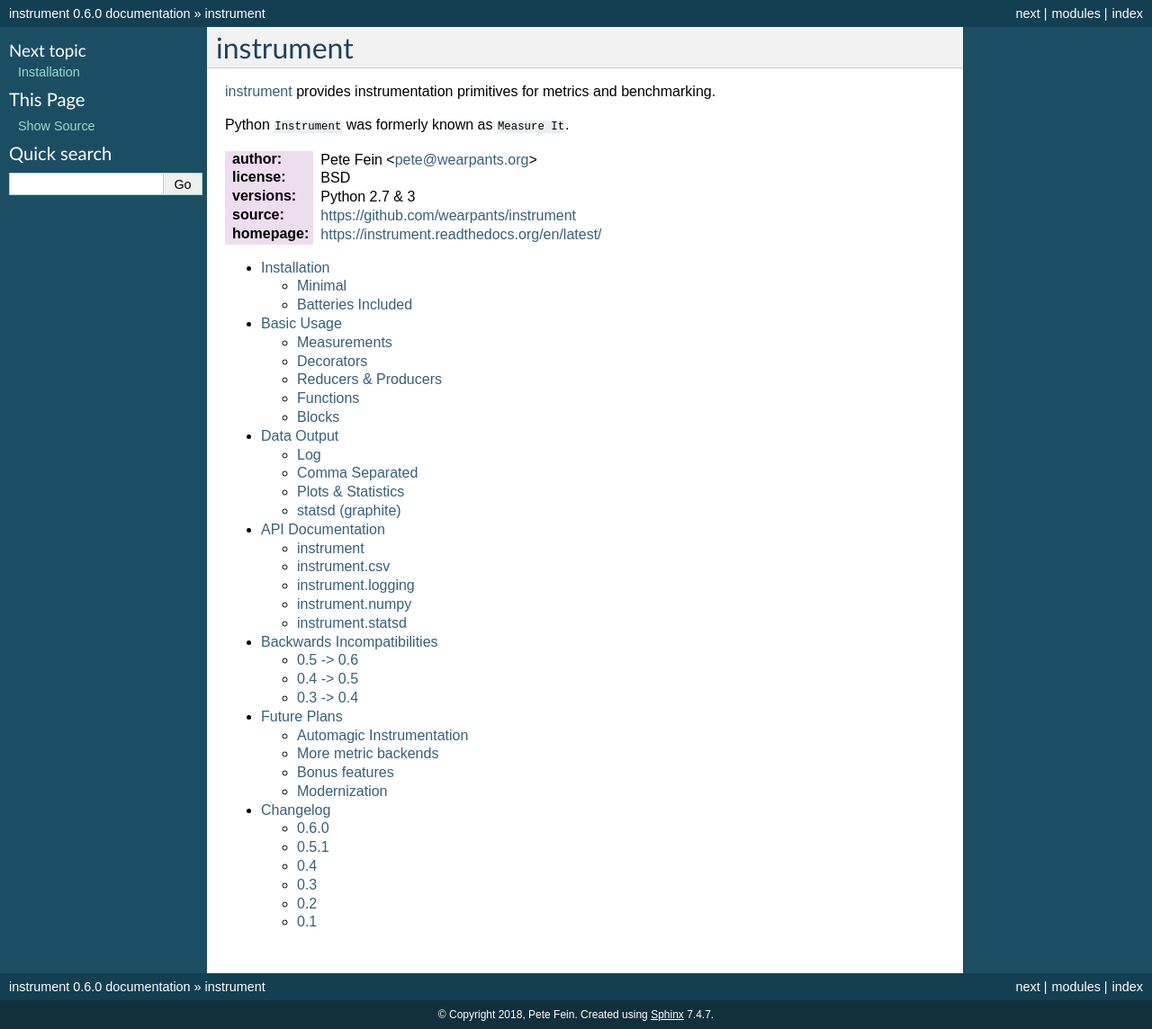
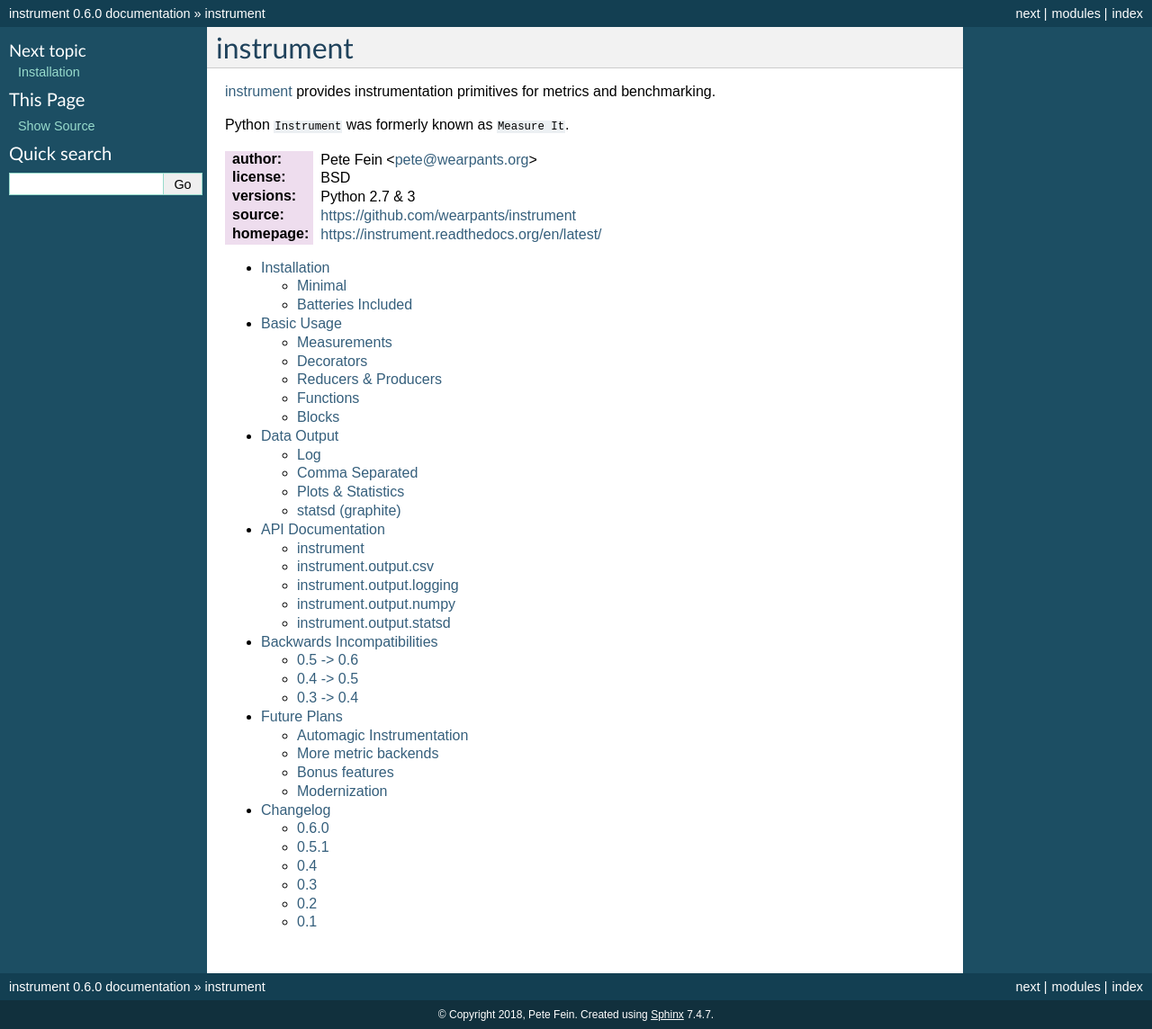
Before and after one commit to wearpants/instrument, a Sphinx documentation site: the page built from doc/index.rst, in a window 1280 px wide. Shown: the whole page at 90% size. Built offline with Sphinx 7.4.7, drawn with Linux system fonts in a browser that asks for light colours.

Commit message:
update doc locations

```diff
--- a/doc/api.rst
+++ b/doc/api.rst
@@ -8,27 +8,27 @@
     :members: iter, each, reduce, produce, func, first, block, print_metric, default_metric, make_multi_metric
 
 
-instrument.csv
---------------
+instrument.output.csv
+---------------------
 
-.. automodule:: instrument.csv
+.. automodule:: instrument.output.csv
     :members:
 
 
-instrument.logging
-------------------
+instrument.output.logging
+-------------------------
 
-.. automodule:: instrument.logging
+.. automodule:: instrument.output.logging
     :members:
 
 .. function:: logging_metric(name, count, elapsed)
 
     Metric that records to standard library logging at `INFO` level
 
-instrument.numpy
-----------------
+instrument.output.numpy
+-----------------------
 
-.. module:: instrument.numpy
+.. module:: instrument.output.numpy
 
 numpy-based metrics
 
@@ -71,10 +71,10 @@
 
     :cvar outdir: directory to save plots in. Defaults to ``./mit_plots``.
 
-instrument.statsd
------------------
+instrument.output.statsd
+------------------------
 
-.. module:: instrument.statsd
+.. module:: instrument.output.statsd
 
 save metrics to `statsd <http://codeascraft.com/2011/02/15/measure-anything-measure-everything/>`__
 
--- a/doc/conf.py
+++ b/doc/conf.py
@@ -90,6 +90,8 @@
 # If true, keep warnings as "system message" paragraphs in the built documents.
 #keep_warnings = False
 
+# warn about bad references
+nitpicky = True
 
 # -- Options for HTML output ---------------------------------------------------
 
--- a/doc/output.rst
+++ b/doc/output.rst
@@ -1,5 +1,6 @@
 Data Output
 ===========
+.. module:: instrument.output
 
 By default, metrics are printed to standard out. You can provide your own
 metric recording funtion. It should take three arguments: ``count`` of items,
```
